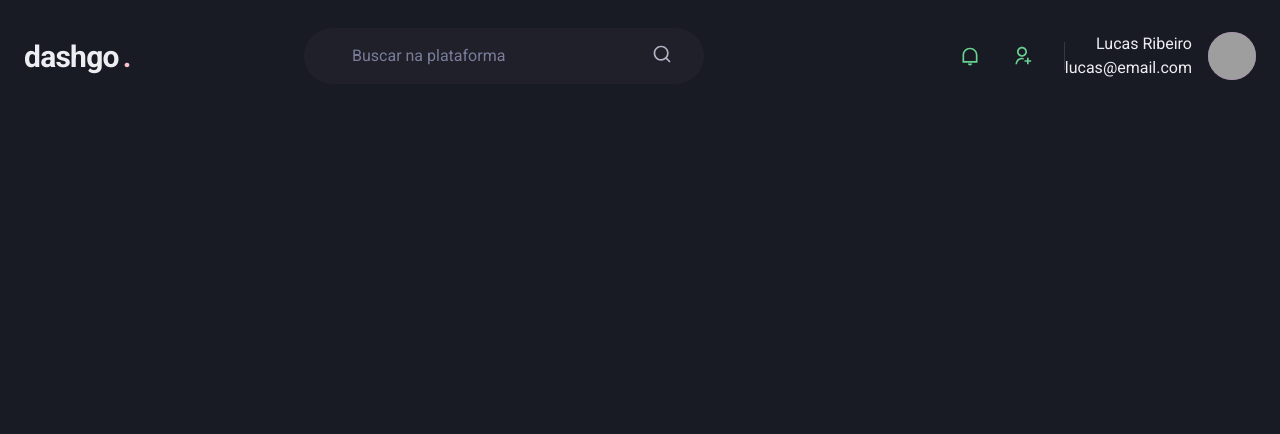
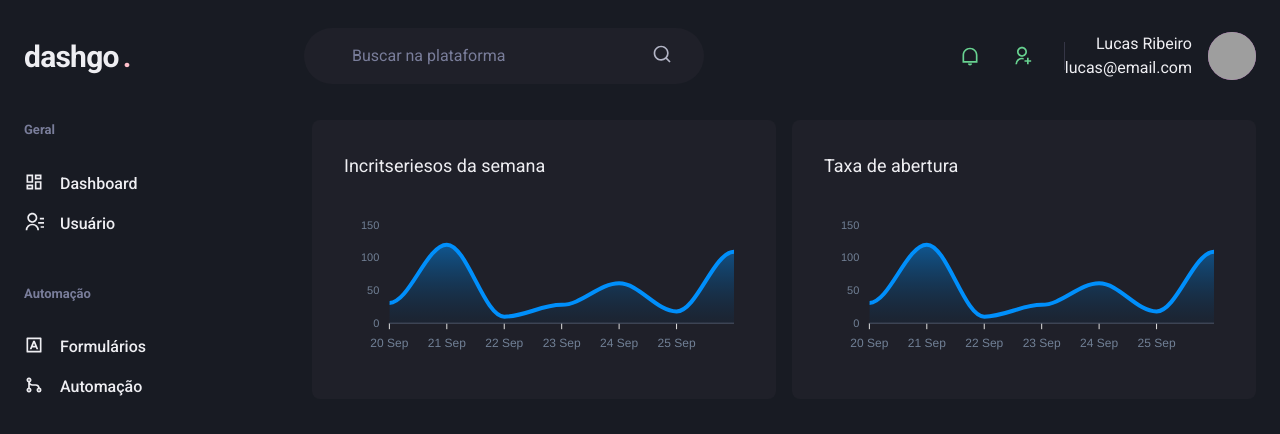
Before and after one commit to DevDosSantosLucas/dashgo, a Next.js app: page /dashboard in a window 1280 px wide. Shown: the top 434 px of the page. Built offline with nearby package versions, Linux system fonts and the light colour scheme; grey boxes are pictures that could not be loaded.

Commit message:
Sidebar and Dashboard

```diff
--- a/package.json
+++ b/package.json
@@ -13,9 +13,11 @@
     "@chakra-ui/react": "^1.6.7",
     "@emotion/react": "^11.4.1",
     "@emotion/styled": "^11.3.0",
+    "apexcharts": "^3.28.3",
     "framer-motion": "^4.1.17",
     "next": "11.1.2",
     "react": "17.0.2",
+    "react-apexcharts": "^1.3.9",
     "react-dom": "17.0.2",
     "react-icons": "^4.2.0"
   },
--- /dev/null
+++ b/src/components/Sidebar.tsx
@@ -0,0 +1,38 @@
+
+import { Box,Stack,Text, Link,Icon} from "@chakra-ui/react";
+import { RiDashboardLine,RiContactsLine, RiInputMethodLine, RiGitMergeLine } from "react-icons/ri";
+
+export function Sidebar(){
+    return(
+        <Box as="aside" w="64" mr ="8">
+            <Stack  spacing= "12" align ="flex-start">
+                <Box>
+                    <Text fontWeight="bold" color="gray.400" fontSize="small">Geral</Text>
+                    <Stack spacing ="4" mt="8" align="stretch">
+                        <Link display="flex" align="center">
+                            <Icon as = {RiDashboardLine} fontSize="20" />
+                            <Text ml="4" fontWeight="medium">Dashboard</Text>
+                        </Link>
+                        <Link display="flex" align="center">
+                            <Icon as = {RiContactsLine} fontSize="20" />
+                            <Text ml="4" fontWeight="medium">Usuário</Text>
+                        </Link>
+                    </Stack>
+                </Box>
+                <Box>
+                    <Text fontWeight="bold" color="gray.400" fontSize="small">Automação</Text>
+                    <Stack spacing ="4" mt="8" align="stretch">
+                        <Link display="flex" align="center">
+                            <Icon as = {RiInputMethodLine} fontSize="20" />
+                            <Text ml="4" fontWeight="medium">Formulários</Text>
+                        </Link>
+                        <Link display="flex" align="center">
+                            <Icon as = {RiGitMergeLine} fontSize="20" />
+                            <Text ml="4" fontWeight="medium">Automação</Text>
+                        </Link>
+                    </Stack>
+                </Box>
+            </Stack>
+        </Box>
+    )
+}
--- a/src/pages/dashboard.tsx
+++ b/src/pages/dashboard.tsx
@@ -1,8 +1,86 @@
 import React from "react";
-import { Header } from "../components/Header";
+import dynamic from "next/dynamic";
+import{Flex, SimpleGrid, Text,Box, theme } from "@chakra-ui/react";
+import { Header} from "../components/Header";
+import { Sidebar } from "../components/Sidebar";
+// import Chart from "react-apexcharts";
+
+const Chart = dynamic(()=> import ('react-apexcharts'),{
+    ssr :false,
+})
+
+const options= {
+    chart:{
+        toolbar:{
+            show: false,
+        },
+        zoom:{
+            enabled: false
+        },
+        foreColor: theme.colors.gray[500],
+    },
+    grid:{
+        show: false
+    },
+    dataLabels:{
+        enabled:false,
+    },
+    tooltip:{
+        enabled:false,
+    },
+    xaxis:{
+        type:'datetime',
+        axisBorder:{
+            color: theme.colors.gray[600]
+        },
+        caxisTicks:{
+            color: theme.colors.gray[600]
+        },
+        categories:[
+            '2021-09-20T00:00:000Z',
+            '2021-09-21T00:00:000Z',
+            '2021-09-22T00:00:000Z',
+            '2021-09-23T00:00:000Z',
+            '2021-09-24T00:00:000Z',
+            '2021-09-25T00:00:000Z',
+            '2021-09-26T00:00:000Z'
+        ],
+    },
+    fill:{
+        opacity:0.3,
+        type: 'gradient',
+        gradient:{
+            shade:'dark',
+            opacityFrom:0.7,
+            opacityTo:0.3
+        }
+    }
+};
+const series = [
+    {name:'series1',data:[31,120,10,28,61,18,109]}
+];
 
 export default function Dashboard(){
     return(
-        <Header />
+        <Flex direction="column">
+            <Header />
+            <Flex w="100%" my ="6" maxWidth ={1480} mx="auto" px="6">
+
+                <Sidebar />
+
+                <SimpleGrid flex="1" gap="4" minChildWidth="320px" align="flex-start">
+                    <Box p="8" bg="gray.800" borderRadius={8} pb="4">
+                        <Text fontSize="lg" mb="4">Incritseriesos da semana</Text>
+                        <Chart options={options} series={series} type="area" height={160} />
+                    </Box>
+                    <Box p="8" bg="gray.800" borderRadius={8} pb="4">
+                        <Text fontSize="lg" mb="4">Taxa de abertura</Text>
+                        <Chart options={options} series={series} type="area" height={160} />
+
+                    </Box>
+                </SimpleGrid>
+
+            </Flex>
+       </Flex>
     )
 }
```
Also changed, not shown: anotacao.txt, 1 other file (tests, documents, lock files or other folders).
